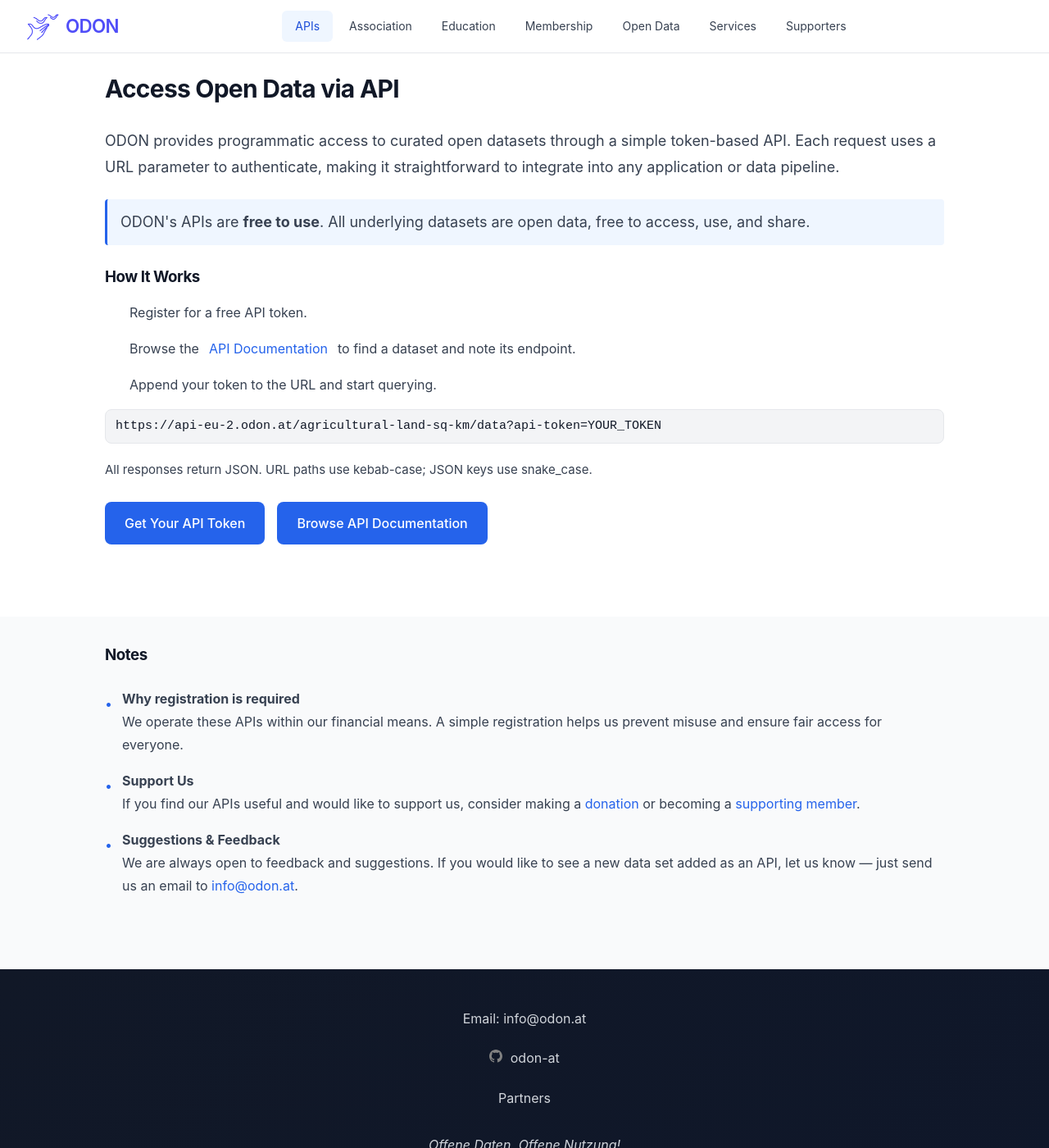
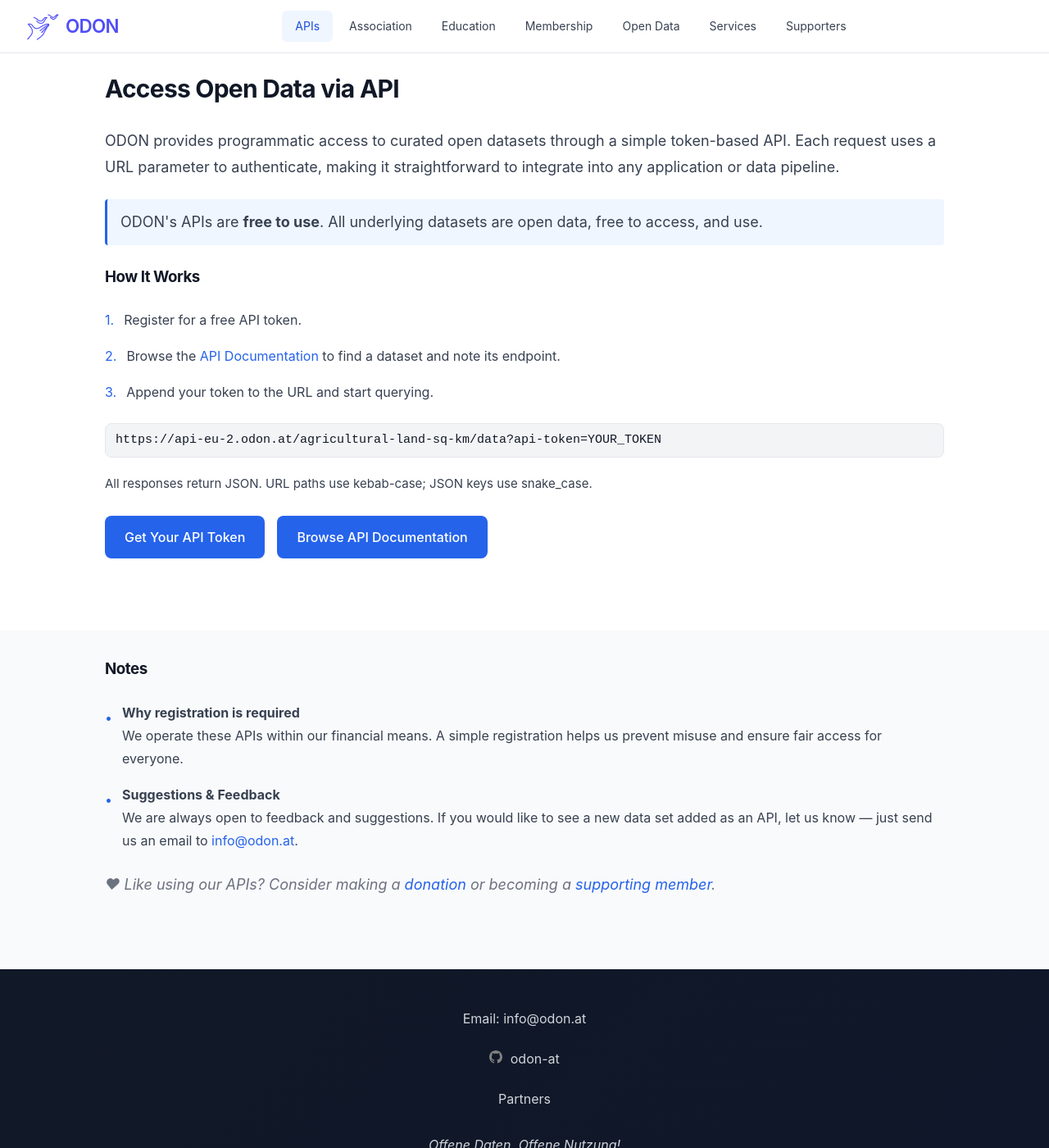
Before and after one commit to verein-odon/verein-odon.github.io, a Jekyll site: the page built from docs/en/apis.md, in a window 1280 px wide and 1400 px high, scrolled down 612 px. Shown: the whole window at 82% size. Built offline with Jekyll 4.4.1, drawn with Linux system fonts in a browser that asks for light colours; some of the changed text lies outside the part shown.

Commit message:
Update to apis (en) page

```diff
--- a/docs/en/apis.md
+++ b/docs/en/apis.md
@@ -15,14 +15,23 @@
         ODON provides programmatic access to curated open datasets through a simple token-based API. Each request uses a URL parameter to authenticate, making it straightforward to integrate into any application or data pipeline.
       </p>
       <p style="background: #eff6ff; border-left: 3px solid #2563eb; padding: 0.75rem 1rem; border-radius: 0.25rem; margin-top: 1rem;">
-        ODON's APIs are <b>free to use</b>. All underlying datasets are open data, free to access, use, and share.
+        ODON's APIs are <b>free to use</b>. All underlying datasets are open data, free to access, and use.
       </p>
       <h3>How It Works</h3>
-      <ol>
-        <li>Register for a free API token.</li>
-        <li>Browse the <a href="/en/api-documentation/">API Documentation</a> to find a dataset and note its endpoint.</li>
-        <li>Append your token to the URL and start querying.</li>
-      </ol>
+      <ul>
+        <li>
+          <span class="bullet" style="margin-top: 0;">1.</span>
+          <span>Register for a free API token.</span>
+        </li>
+        <li>
+          <span class="bullet" style="margin-top: 0;">2.</span>
+          <span>Browse the <a href="/en/api-documentation/">API Documentation</a> to find a dataset and note its endpoint.</span>
+        </li>
+        <li>
+          <span class="bullet" style="margin-top: 0;">3.</span>
+          <span>Append your token to the URL and start querying.</span>
+        </li>
+      </ul>
       <pre><code>https://api-eu-2.odon.at/agricultural-land-sq-km/data?api-token=YOUR_TOKEN</code></pre>
       <p><small>All responses return JSON. URL paths use kebab-case; JSON keys use snake_case.</small></p>
       <p>
@@ -46,15 +55,13 @@
         </li>
         <li>
           <span class="bullet">•</span>
-          <span><b>Support Us</b><br>
-          If you find our APIs useful and would like to support us, consider making a <a href="/en/supporters/">donation</a> or becoming a <a href="/en/membership/">supporting member</a>.</span>
-        </li>
-        <li>
-          <span class="bullet">•</span>
           <span><b>Suggestions &amp; Feedback</b><br>
           We are always open to feedback and suggestions. If you would like to see a new data set added as an API, let us know — just send us an email to <a href="mailto:info@odon.at">info@odon.at</a>.</span>
         </li>
       </ul>
+      <p style="margin-top: 1.5rem; color: var(--color-gray-500); font-style: italic;">
+        &#9829; Like using our APIs? Consider making a <a href="/en/supporters/">donation</a> or becoming a <a href="/en/membership/">supporting member</a>.
+      </p>
     </div>
   </div>
 </section>
```
Also changed, not shown: other parts of docs/en/apis.md (+1 -1 lines).
